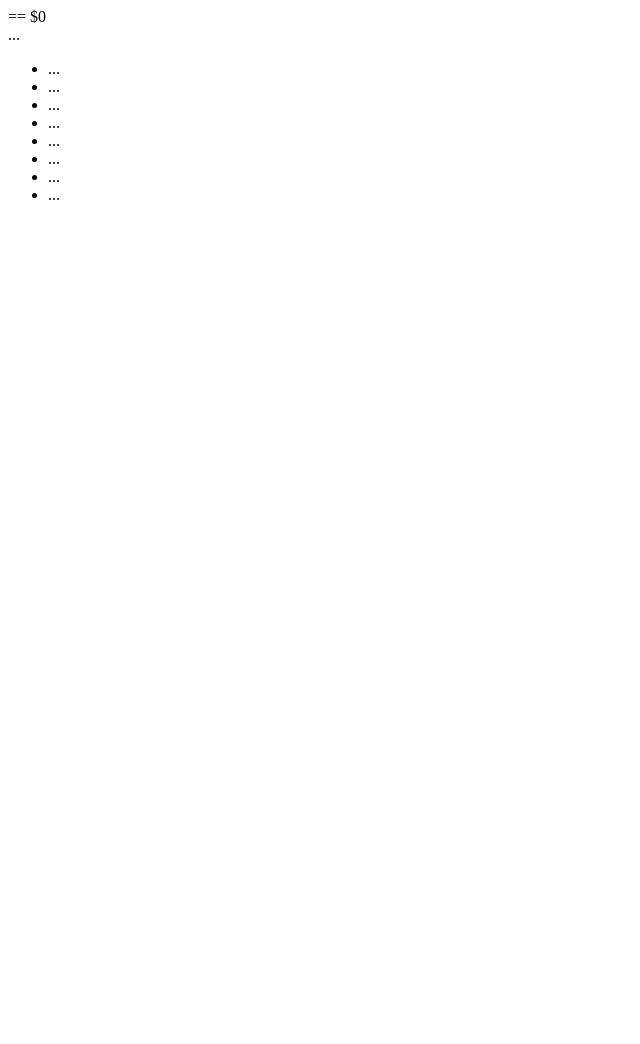
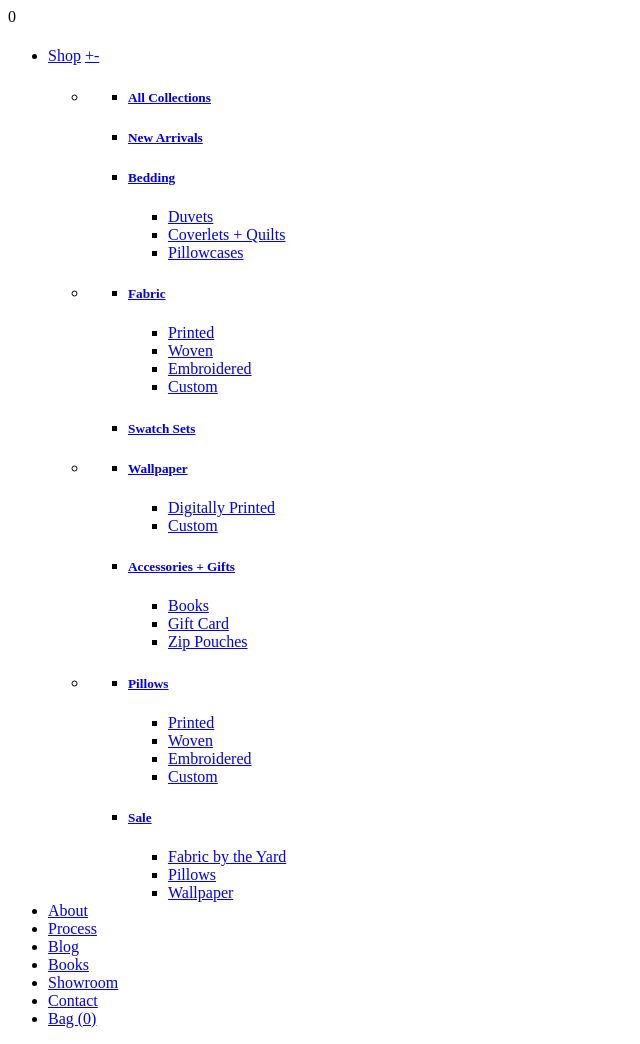
Before and after one commit to TabiaWoo12/HTML_Basics_, a plain HTML site: page index.html in a window 1280 px wide. Shown: the whole page, without its empty margins (0-640 px from the left). Before the commit the page ends 800 px from the top, so only its background shows below. Drawn offline with Linux system fonts and the light colour scheme.

Commit message:
Revision

```diff
--- a/index.html
+++ b/index.html
@@ -6,20 +6,336 @@
   </head>
   <body>
     <!--I did not originally understand what utf-8 meant, but I have a better understanding now-->
-  <div class="nav--desktop"> == $0
-    <div class="mobile-wrapper">...</div>
-    <div class="header-menu nav-wrapper">
-      <ul class="main-menu accessibleNav">
-        <li class="grandparent kids-4">...</li>
-        <li class="child kids-0">...</li>
-        <li class="child kids-0">...</li>
-        <li class="child kids-0">...</li>
-        <li class="child kids-0">...</li>
-        <li class="child kids-0">...</li>
-        <li class="child kids-0">...</li>
-        <li class="cart-text-link">...</li>
+    <div class="nav--desktop">
+            <div class="mobile-wrapper">
+    <div class="header-cart__wrapper hidden-lg">
+      <a href="/cart" class="CartToggle header-cart"><i class="icon icon-ra_bag"></i></a>
+      <span class="header-cart__bubble cartCount has-items cartCount-updater  hidden-count">0</span>
+    </div>
+    <div class="logo-wrapper ">
+
+        <h1 class="h4 header-logo" itemscope="" itemtype="http://schema.org/Organization">
+
+
+          <a href="/" itemprop="url"><i class="icon icon-ra_primary-logo"></i></a>
+
+
+        </h1>
+
+    </div>
+    <a href="" class="menuToggle header-hamburger"></a>
+  </div>
+
+  <div class="header-menu nav-wrapper">
+
+    <ul class="main-menu accessibleNav">
+
+
+
+
+
+
+
+
+
+
+
+
+    <li class="grandparent  kids-4">
+      <a href="#" class="nav-link" id="Shop">Shop</a>
+
+      <a href="#" class="nav-carat"><span class="plus">+</span><span class="minus">-</span></a>
+        <div class="main-menu-dropdown">
+          <ul class="main-menu-dropdown--list">
+
+
+
+
+
+
+
+
+  <li aria-haspopup="true">
+      <ul class="collection-nav--child">
+
+        <li class="collection-nav--child-link"><h5><a href="/collections/all">All Collections</a></h5>
+
+
+
+
+        </li>
+
+        <li class="collection-nav--child-link"><h5><a href="/collections/new-arrivals">New Arrivals</a></h5>
+
+
+
+
+        </li>
+
+        <li class="collection-nav--child-link"><h5><a href="/collections/bedding">Bedding</a></h5>
+
+
+
+        <ul class="collection-nav--grandchild">
+
+            <li class="collection-nav--grandchild-link"><a href="/collections/duvets">Duvets</a></li>
+
+            <li class="collection-nav--grandchild-link"><a href="/collections/quilts">Coverlets + Quilts</a></li>
+
+            <li class="collection-nav--grandchild-link"><a href="/collections/pillowcases">Pillowcases</a></li>
+
+        </ul>
+
+
+        </li>
+
       </ul>
-    </div>
+  </li>
+
+
+
+
+
+
+
+  <li aria-haspopup="true">
+      <ul class="collection-nav--child">
+
+        <li class="collection-nav--child-link"><h5><a href="/collections/fabric-by-the-yard">Fabric</a></h5>
+
+
+
+        <ul class="collection-nav--grandchild">
+
+            <li class="collection-nav--grandchild-link"><a href="/collections/fabric-by-the-yard/Printed">Printed</a></li>
+
+            <li class="collection-nav--grandchild-link"><a href="/collections/fabric-by-the-yard/Woven">Woven</a></li>
+
+            <li class="collection-nav--grandchild-link"><a href="/collections/embroidered-fabrics">Embroidered</a></li>
+
+            <li class="collection-nav--grandchild-link"><a href="/products/custom-fabric-by-the-yard">Custom</a></li>
+
+        </ul>
+
+
+        </li>
+
+        <li class="collection-nav--child-link"><h5><a href="/collections/swatch-sets">Swatch Sets</a></h5>
+
+
+
+
+        </li>
+
+      </ul>
+  </li>
+
+
+
+
+
+
+
+  <li aria-haspopup="true">
+      <ul class="collection-nav--child">
+
+        <li class="collection-nav--child-link"><h5><a href="/collections/wallpapers">Wallpaper</a></h5>
+
+
+
+        <ul class="collection-nav--grandchild">
+
+            <li class="collection-nav--grandchild-link"><a href="/collections/wallpapers">Digitally Printed</a></li>
+
+            <li class="collection-nav--grandchild-link"><a href="/products/custom-wallpaper">Custom</a></li>
+
+        </ul>
+
+
+        </li>
+
+        <li class="collection-nav--child-link"><h5><a href="/collections/accessories-gift">Accessories + Gifts</a></h5>
+
+
+
+        <ul class="collection-nav--grandchild">
+
+            <li class="collection-nav--grandchild-link"><a href="/collections/books">Books</a></li>
+
+            <li class="collection-nav--grandchild-link"><a href="/products/gift-card">Gift Card</a></li>
+
+            <li class="collection-nav--grandchild-link"><a href="/collections/zip-pouches">Zip Pouches</a></li>
+
+        </ul>
+
+
+        </li>
+
+      </ul>
+  </li>
+
+
+
+
+
+
+
+  <li aria-haspopup="true">
+      <ul class="collection-nav--child">
+
+        <li class="collection-nav--child-link"><h5><a href="/collections/pillows">Pillows</a></h5>
+
+
+
+        <ul class="collection-nav--grandchild">
+
+            <li class="collection-nav--grandchild-link"><a href="/collections/pillows/Printed">Printed</a></li>
+
+            <li class="collection-nav--grandchild-link"><a href="/collections/pillows/Woven">Woven</a></li>
+
+            <li class="collection-nav--grandchild-link"><a href="/collections/embroidered-pillows/Hand-Embroidered">Embroidered</a></li>
+
+            <li class="collection-nav--grandchild-link"><a href="/products/custom-pillow">Custom</a></li>
+
+        </ul>
+
+
+        </li>
+
+        <li class="collection-nav--child-link"><h5><a href="https://rebeccaatwood.com/collections/sale">Sale</a></h5>
+
+
+
+        <ul class="collection-nav--grandchild">
+
+            <li class="collection-nav--grandchild-link"><a href="/collections/end-of-roll-sale/sale">Fabric by the Yard</a></li>
+
+            <li class="collection-nav--grandchild-link"><a href="/collections/pillows/sale">Pillows</a></li>
+
+            <li class="collection-nav--grandchild-link"><a href="/collections/screen-printed-wallpaper/sale">Wallpaper</a></li>
+
+        </ul>
+
+
+        </li>
+
+      </ul>
+  </li>
+
+
+
+
+          </ul>
+        </div>
+
+    </li>
+
+
+
+
+
+
+
+
+
+
+
+
+    <li class="child  kids-0">
+      <a href="/pages/about-us" class="nav-link" id="About">About</a>
+
+    </li>
+
+
+
+
+
+
+
+
+
+
+
+
+    <li class="child  kids-0">
+      <a href="/pages/process" class="nav-link" id="Process">Process</a>
+
+    </li>
+
+
+
+
+
+
+
+
+
+
+
+
+    <li class="child  kids-0">
+      <a href="/blogs/from-the-studio" class="nav-link" id="Blog">Blog</a>
+
+    </li>
+
+
+
+
+
+
+
+
+
+
+
+
+    <li class="child  kids-0">
+      <a href="/pages/book" class="nav-link" id="Books">Books</a>
+
+    </li>
+
+
+
+
+
+
+
+
+
+
+
+
+    <li class="child  kids-0">
+      <a href="/pages/visit-us" class="nav-link" id="Showroom">Showroom</a>
+
+    </li>
+
+
+
+
+
+
+
+
+
+
+
+
+    <li class="child  kids-0">
+      <a href="/pages/contact" class="nav-link" id="Contact">Contact</a>
+
+    </li>
+
+
+      <li class="cart-text-link">
+        <a href="/cart" class="CartToggle">
+          Bag
+          <span class=" hidden-count " id="nav-cartCountDesktop">(0)</span>
+        </a>
+      </li>
+    </ul>
   </div>
+
+          </div>
   </body>
 </html>
```
